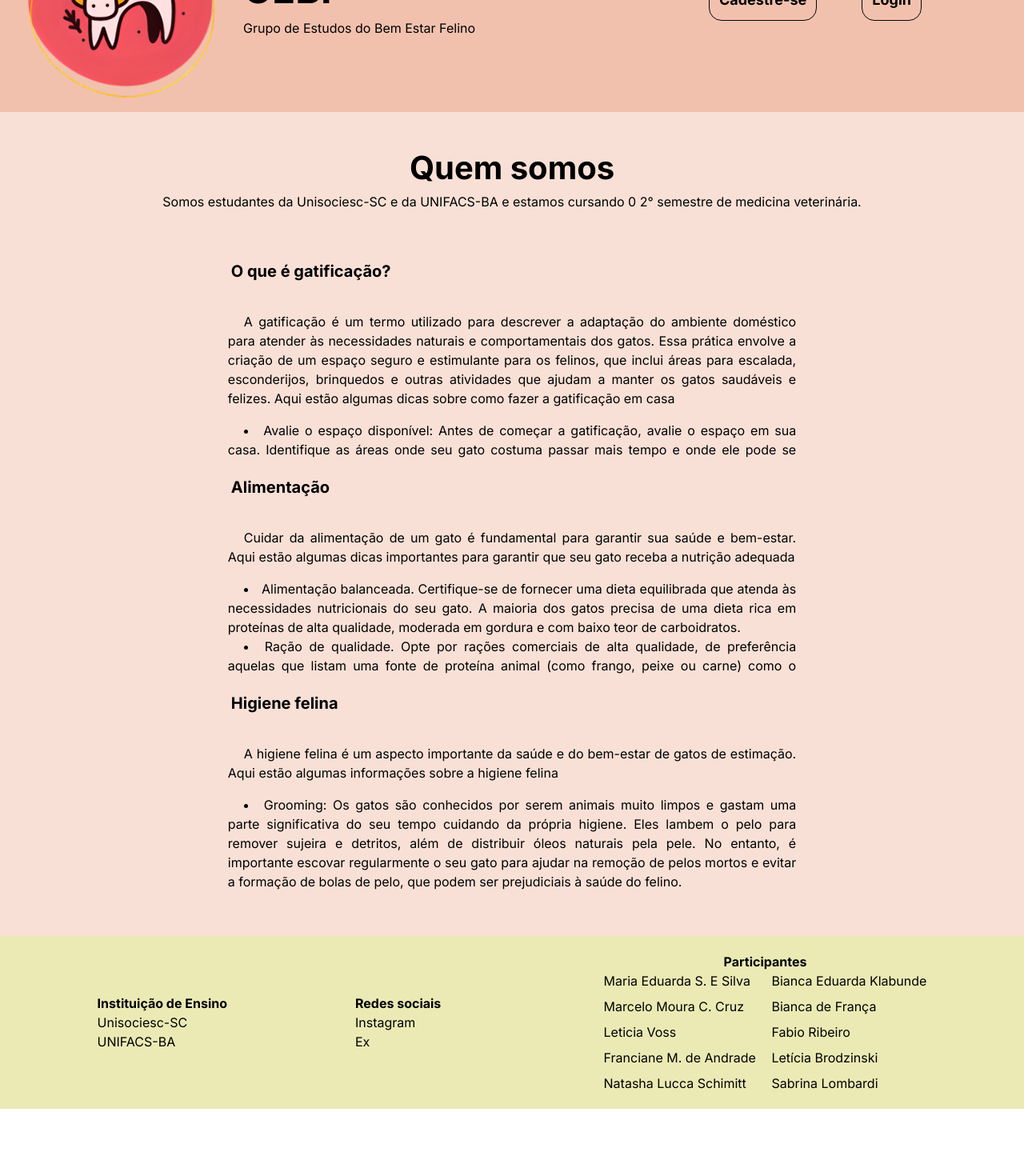
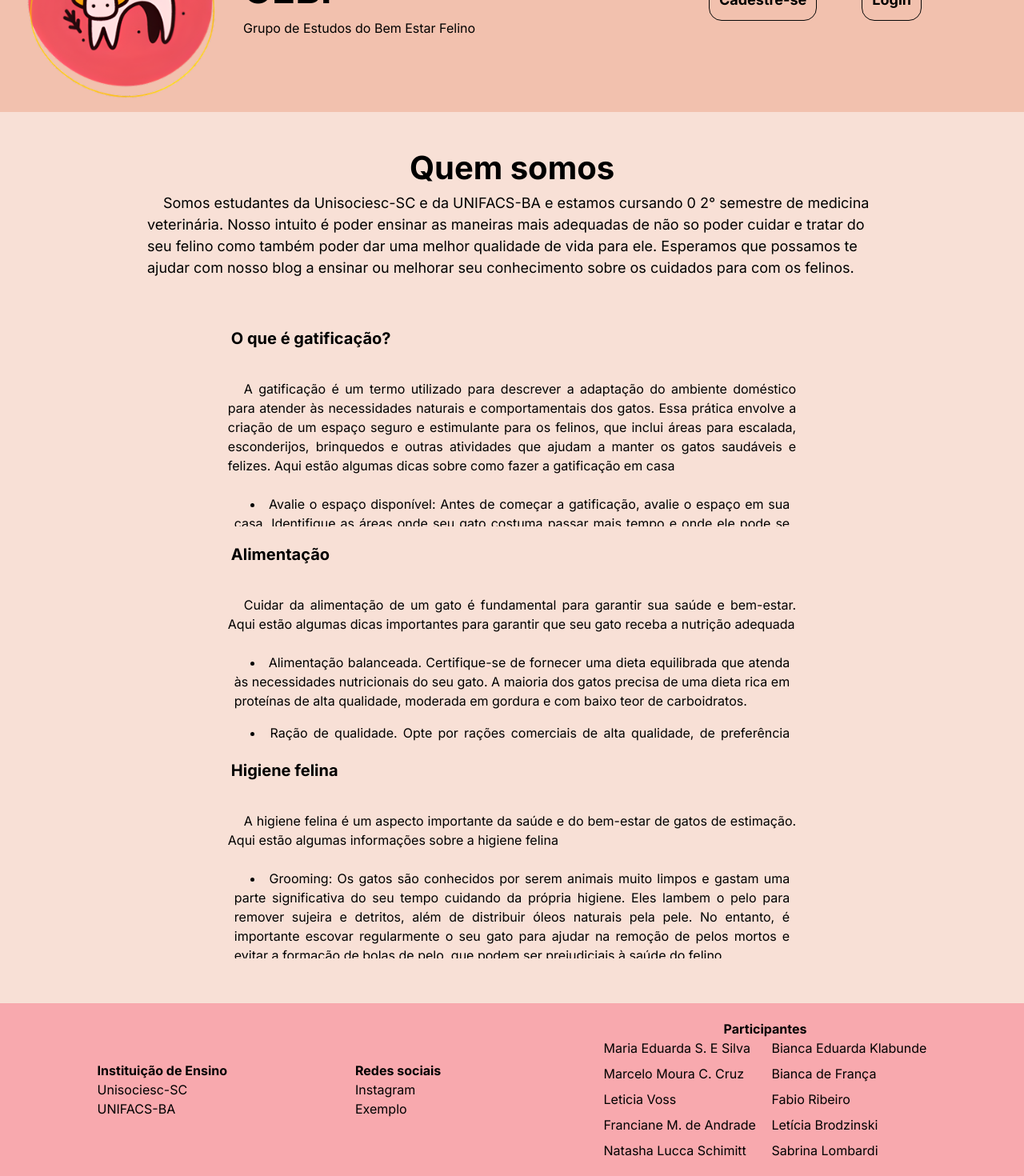
Before and after one commit to PatryckDiasDelfes/next.page-d-3, a Next.js app: page / in a window 1280 px wide. Shown: the part 142-1612 px from the top of the page at 80% size. Before the commit the page ends 1528 px from the top, so only its background shows below. Built offline with nearby package versions, Linux system fonts and the light colour scheme.

Commit message:
Estilização v.2

```diff
--- a/app/components/article.tsx
+++ b/app/components/article.tsx
@@ -9,8 +9,8 @@ export default function Article() {
             Quem somos
           </h1>
 
-          <span className="flex justify-center">
-            Somos estudantes da Unisociesc-SC e da UNIFACS-BA e estamos cursando 0 2° semestre de medicina veterinária.
+          <span className="flex indent-5 text-[18px] justify-center px-36">
+            Somos estudantes da Unisociesc-SC e da UNIFACS-BA e estamos cursando 0 2° semestre de medicina veterinária. Nosso intuito é poder ensinar as maneiras mais adequadas de não so poder cuidar e tratar do seu felino como também poder dar uma melhor qualidade de vida para ele. Esperamos que possamos te ajudar com nosso blog a ensinar ou melhorar seu conhecimento sobre os cuidados para com os felinos.
           </span>
 
         </div>
--- a/app/components/footer.tsx
+++ b/app/components/footer.tsx
@@ -4,7 +4,7 @@ export default function Footer() {
     return (
       <>
 
-        <section className="flex bg-[#EBEAB5] justify-around p-5">
+        <section className="flex bg-[#F1545E] bg-opacity-50 justify-around p-5">
 
             <div className="flex place-items-center gap-40">
 
@@ -36,7 +36,7 @@ export default function Footer() {
                             Instagram
                         </li>
                         <li>
-                            Ex
+                            Exemplo
                         </li>
                     </ol>
 
--- a/app/components/postProp.tsx
+++ b/app/components/postProp.tsx
@@ -34,7 +34,7 @@ export default function PostProp(prop: PostProp) {
 
                 <ol className="list-disc list-inside">
                   {prop.items.map((item:string)=>(
-                    <li>
+                    <li className="flex-col p-2">
                       {item}
                     </li>
                   ))}
--- a/app/components/read-me.tsx
+++ b/app/components/read-me.tsx
@@ -0,0 +1,4 @@
+// // {
+// //     Faça um botão flutuante para poder fazer adição de novos postcss.
+//        Fazer um scroll esteticamente mais agradavel para mostrar ao usuario que pode mover o Text_Me_One.
+// // }
```
Also changed, not shown: 1 other file (tests, documents, lock files or other folders).
